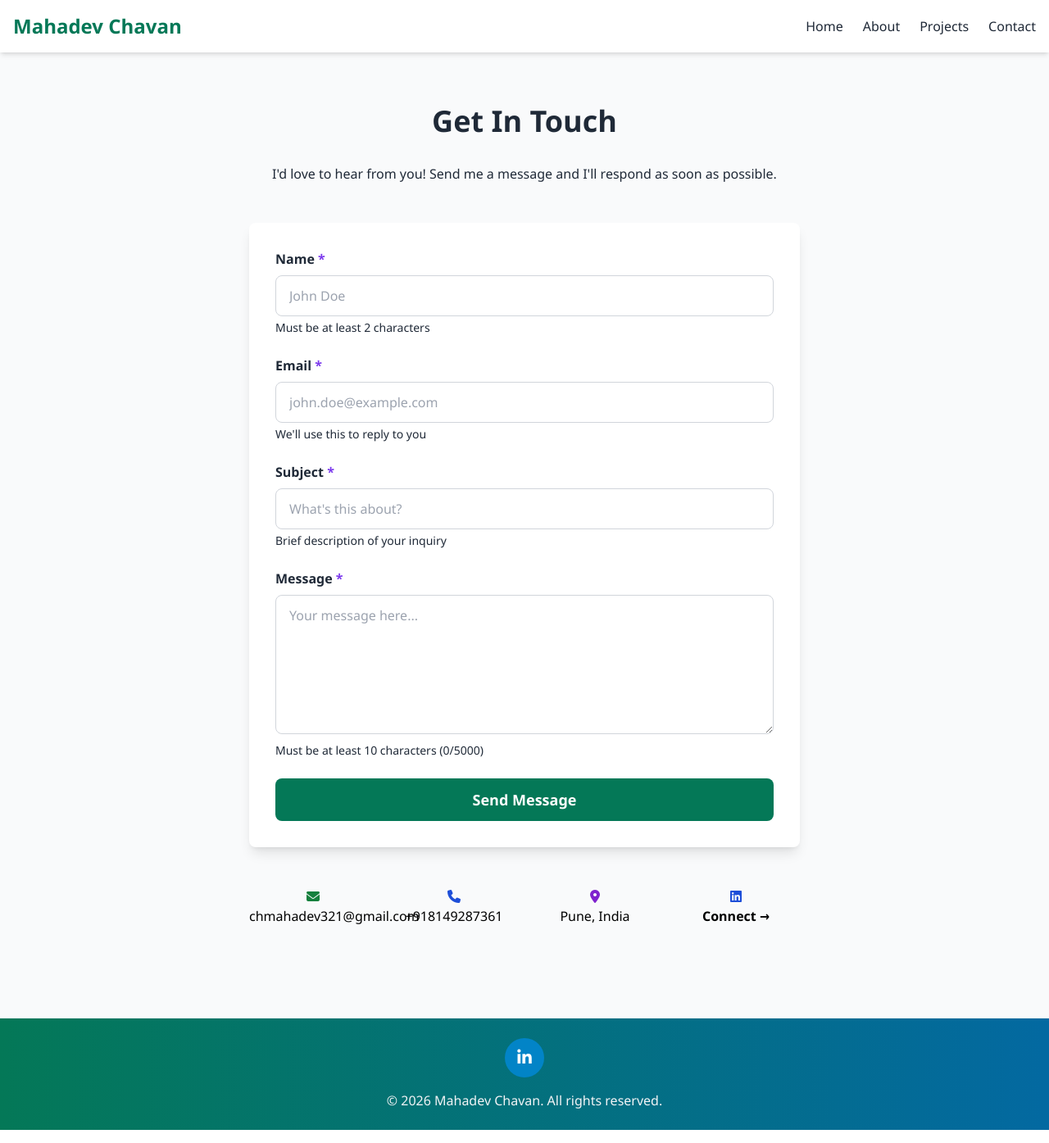
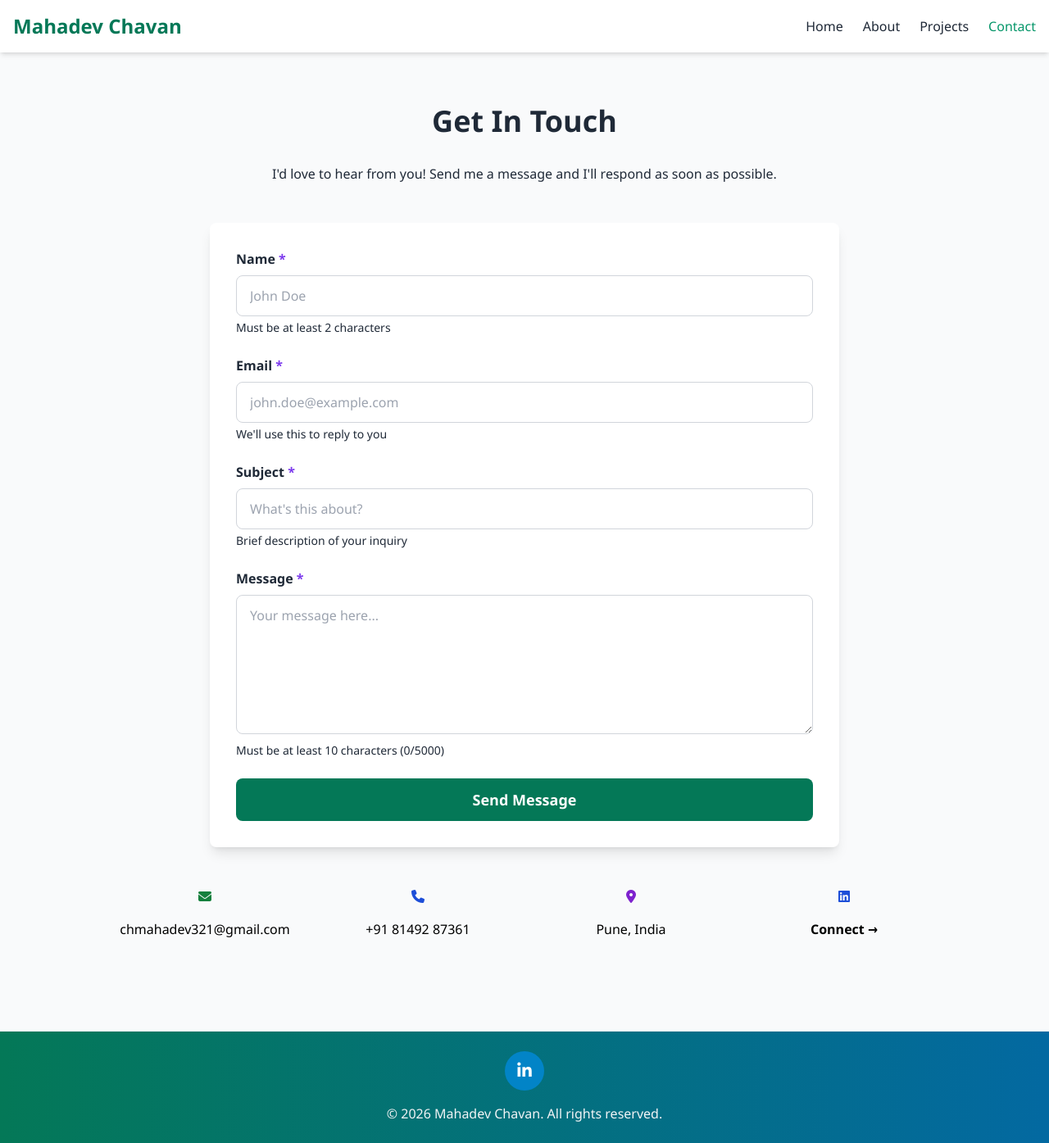
Before and after one commit to mahadevchavan/portfolio-website, a FastAPI app: page /contact in a window 1280 px wide. Shown: the whole page at 82% size. Run offline with FastAPI, Linux system fonts and the light colour scheme; some libraries are stand-ins or nearby versions.

Commit message:
ADD changes in base and contact file

```diff
--- a/main.py
+++ b/main.py
@@ -32,7 +32,6 @@ templates = Jinja2Templates(directory="templates")
 async def read_root(request: Request):
     return templates.TemplateResponse("index.html", {
         "request": request,
-        "title": "Home - Mahadev Chavan | Data Science Engineer",
         "year": datetime.now().year
     })
 
@@ -40,7 +39,6 @@ async def read_root(request: Request):
 async def about_page(request: Request):
     return templates.TemplateResponse("about.html", {
         "request": request,
-        "title": "About - Mahadev Chavan | Data Science Engineer",
         "year": datetime.now().year
     })
 
@@ -48,7 +46,6 @@ async def about_page(request: Request):
 async def projects_page(request: Request):
     return templates.TemplateResponse("projects.html", {
         "request": request,
-        "title": "Projects - Mahadev Chavan | Data Science Engineer",
         "year": datetime.now().year
     })
 
@@ -157,7 +154,6 @@ You can reply directly to this email to respond to {name} at {email}
 async def contact_page(request: Request, success: Optional[str] = None, error: Optional[str] = None):
     return templates.TemplateResponse("contact.html", {
         "request": request,
-        "title": "Contact - My Portfolio",
         "year": datetime.now().year,
         "success": success,
         "error": error
@@ -178,7 +174,6 @@ async def submit_contact(
         if not is_valid:
             return templates.TemplateResponse("contact.html", {
                 "request": request,
-                "title": "Contact - Mahadev Chavan | Data Science Engineer",
                 "year": datetime.now().year,
                 "error": error_message,
                 "form_data": {
@@ -213,7 +208,6 @@ async def submit_contact(
             error_message = email_error if email_error else "Sorry, there was an error sending your message. Please try again later or contact me directly via email."
             return templates.TemplateResponse("contact.html", {
                 "request": request,
-                "title": "Contact - Mahadev Chavan | Data Science Engineer",
                 "year": datetime.now().year,
                 "error": error_message,
                 "form_data": {
--- /dev/null
+++ b/requirements-dev.txt
@@ -0,0 +1,2 @@
+pytest==8.1.1
+httpx==0.27.0
--- a/requirements.txt
+++ b/requirements.txt
@@ -9,6 +9,7 @@ Jinja2==3.1.6
 MarkupSafe==3.0.2
 pydantic==2.11.7
 pydantic_core==2.33.2
+python-dotenv==1.0.1
 python-multipart==0.0.20
 sniffio==1.3.1
 starlette==0.47.3
--- a/templates/about.html
+++ b/templates/about.html
@@ -1,4 +1,6 @@
 {% extends "base.html" %}
+{% set title = "About - Mahadev Chavan | Data Science Engineer" %}
+{% set active_page = "about" %}
 
 {% block content %}
 <div class="container mx-auto px-4 py-16">
--- a/templates/base.html
+++ b/templates/base.html
@@ -15,10 +15,10 @@
       <div class="flex justify-between items-center">
         <a href="/" class="text-2xl font-bold text-emerald-700">Mahadev Chavan</a>
         <div class="flex gap-6">
-          <a href="/" class="text-gray-800 hover:text-emerald-600 transition duration-300 font-medium">Home</a>
-          <a href="/about" class="text-gray-800 hover:text-sky-600 transition duration-300 font-medium">About</a>
-          <a href="/projects" class="text-gray-800 hover:text-violet-600 transition duration-300 font-medium">Projects</a>
-          <a href="/contact" class="text-gray-800 hover:text-emerald-600 transition duration-300 font-medium">Contact</a>
+          <a href="/" class="{{ 'text-emerald-600' if active_page == 'home' else 'text-gray-800' }} hover:text-emerald-600 transition duration-300 font-medium">Home</a>
+          <a href="/about" class="{{ 'text-sky-600' if active_page == 'about' else 'text-gray-800' }} hover:text-sky-600 transition duration-300 font-medium">About</a>
+          <a href="/projects" class="{{ 'text-violet-600' if active_page == 'projects' else 'text-gray-800' }} hover:text-violet-600 transition duration-300 font-medium">Projects</a>
+          <a href="/contact" class="{{ 'text-emerald-600' if active_page == 'contact' else 'text-gray-800' }} hover:text-emerald-600 transition duration-300 font-medium">Contact</a>
         </div>
       </div>
     </nav>
--- a/templates/contact.html
+++ b/templates/contact.html
@@ -1,14 +1,15 @@
 {% extends "base.html" %}
+{% set active_page = "contact" %}
 
 {% block content %}
 <div class="container mx-auto px-4 py-16">
-  <div class="max-w-2xl mx-auto">
+  <div class="max-w-5xl mx-auto">
     <h1 class="text-4xl font-bold mb-8 text-gray-800 text-center">Get In Touch</h1>
     <p class="text-center text-gray-800 mb-12">I'd love to hear from you! Send me a message and I'll respond as soon as possible.</p>
 
     <!-- Success Message -->
     {% if success %}
-    <div class="bg-emerald-100 border-l-4 border-emerald-600 text-emerald-700 p-4 mb-6 rounded-lg" role="alert">
+    <div class="max-w-3xl mx-auto bg-emerald-100 border-l-4 border-emerald-600 text-emerald-700 p-4 mb-6 rounded-lg" role="alert">
       <div class="flex items-center">
         <i class="fas fa-check-circle text-2xl mr-3"></i>
         <p class="font-semibold">{{ success }}</p>
@@ -18,7 +19,7 @@
 
     <!-- Error Message -->
     {% if error %}
-    <div class="bg-violet-100 border-l-4 border-violet-600 text-violet-700 p-4 mb-6 rounded-lg" role="alert">
+    <div class="max-w-3xl mx-auto bg-violet-100 border-l-4 border-violet-600 text-violet-700 p-4 mb-6 rounded-lg" role="alert">
       <div class="flex items-center">
         <i class="fas fa-times-circle text-2xl mr-3"></i>
         <p class="font-semibold">{{ error }}</p>
@@ -26,7 +27,7 @@
     </div>
     {% endif %}
 
-    <div class="bg-white rounded-lg shadow-lg p-8">
+    <div class="bg-white rounded-lg shadow-lg p-8 max-w-3xl mx-auto">
       <form method="POST" action="/contact" class="space-y-6" id="contactForm">
         <div>
           <label for="name" class="block text-gray-800 font-semibold mb-2">Name <span class="text-violet-600">*</span></label>
@@ -142,40 +143,40 @@
 
     <div class="mt-12 grid grid-cols-1 md:grid-cols-2 lg:grid-cols-4 gap-4 text-center">
       <div class="contact-card">
-        <div class="contact-icon text-green-700">
+        <div class="contact-icon text-green-700 mb-4">
           <i class="fas fa-envelope"></i>
         </div>
         <!-- <h3 class="contact-title">Email</h3> -->
-        <a href="mailto:chmahadev321@gmail.com" class="contact-link hover:text-green-600">
+        <a href="mailto:chmahadev321@gmail.com" class="contact-link hover:text-green-600 block">
           chmahadev321@gmail.com
         </a>
       </div>
 
       <div class="contact-card">
-        <div class="contact-icon text-blue-700">
+        <div class="contact-icon text-blue-700 mb-4">
           <i class="fas fa-phone"></i>
         </div>
         <!-- <h3 class="contact-title">Phone</h3> -->
-        <a href="tel:+918149287361" class="contact-link hover:text-blue-600">
-          +918149287361
+        <a href="tel:+918149287361" class="contact-link hover:text-blue-600 block">
+          +91 81492 87361
         </a>
       </div>
 
       <div class="contact-card">
-        <div class="contact-icon text-purple-700">
+        <div class="contact-icon text-purple-700 mb-4">
           <i class="fas fa-map-marker-alt"></i>
         </div>
         <!-- <h3 class="contact-title">Location</h3> -->
-        <p class="contact-link">Pune, India</p>
+        <p class="contact-link block">Pune, India</p>
       </div>
 
       <div class="contact-card">
-        <div class="contact-icon text-blue-700">
+        <div class="contact-icon text-blue-700 mb-4">
           <i class="fab fa-linkedin"></i>
         </div>
         <!-- <h3 class="contact-title">LinkedIn</h3> -->
         <a href="https://www.linkedin.com/in/mahadev-chavan/" target="_blank" rel="noopener noreferrer"
-           class="contact-link hover:text-blue-600 font-semibold">
+           class="contact-link hover:text-blue-600 font-semibold block">
           Connect →
         </a>
       </div>
--- a/templates/index.html
+++ b/templates/index.html
@@ -1,12 +1,14 @@
 {% extends "base.html" %}
+{% set title = "Home - Mahadev Chavan | Data Science Engineer" %}
+{% set active_page = "home" %}
 
 {% block content %}
 <div class="container mx-auto px-4 py-16">
   <div class="max-w-5xl mx-auto">
     <!-- Hero Section -->
     <div class="text-center mb-16">
-      <h2 class="text-2xl font-bold mb-0 text-gray-600">
-        Hello 👋, I'm </h2> </br><h1><span class="text-6xl font-bold mb-1 text-emerald-700">Mahadev Chavan </span>
+      <h2 class="text-2xl font-bold mb-2 text-gray-600">
+        Hello 👋, I'm </h2> <h1><span class="text-6xl font-bold mb-1 text-emerald-700">Mahadev Chavan </span>
       </h1>
       <p class="text-2xl text-gray-800 mb-6 font-semibold">Data Science Engineer</p>
       <p class="text-xl text-gray-800 mb-8">Specializing in Machine Learning, Deep Learning & Generative AI</p>
--- a/templates/projects.html
+++ b/templates/projects.html
@@ -1,4 +1,5 @@
 {% extends "base.html" %}
+{% set active_page = "projects" %}
 
 {% block content %}
 <div class="container mx-auto px-4 py-16">
```
Also changed, not shown: 1 other file.
